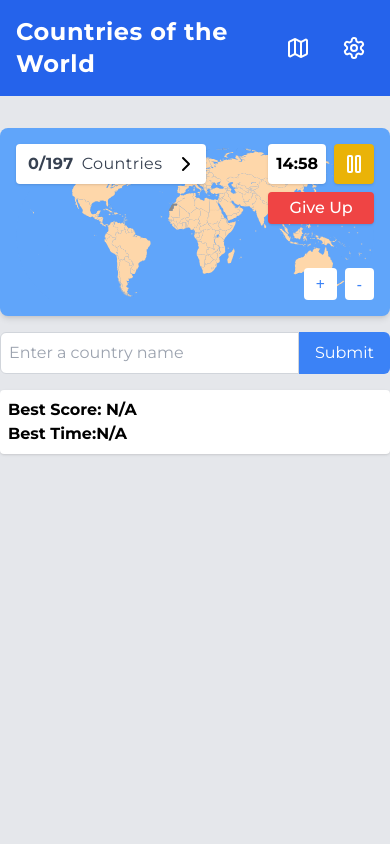
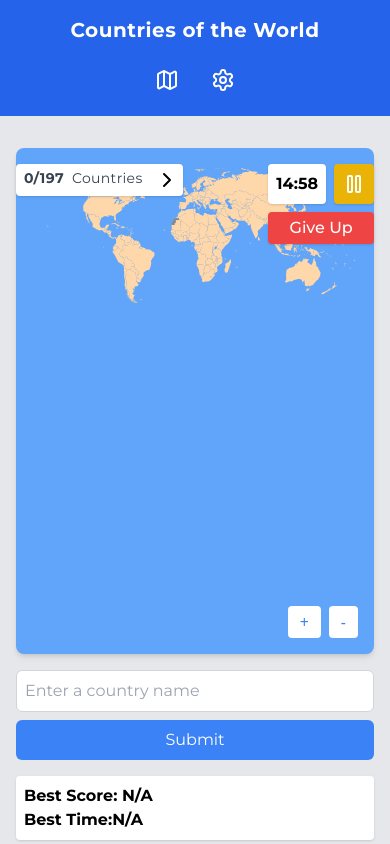
Before and after one commit to LuizFelipeBarbosa/countries-game, a React (Vite) app: page / in a window 390 px wide. Both pictures are taken after a click on the button "Start Game". Built offline with nearby package versions, Linux system fonts and the light colour scheme.

Commit message:
Improve mobile responsiveness

```diff
--- a/src/App.jsx
+++ b/src/App.jsx
@@ -11,12 +11,12 @@ import { setItem, getItem } from "./utils/storage";
 import { CONTINENTS, TOTAL_COUNTRIES } from "./constants/continents";
 
 const NavBar = () => (
-	<nav className="bg-blue-600 p-4 text-white">
-		<div className="container mx-auto flex justify-between items-center">
-			<h1 className="text-2xl font-bold font-montserrat tracking-wide">
-				Countries of the World
-			</h1>
-			<div className="flex space-x-4">
+        <nav className="bg-blue-600 p-4 text-white">
+                <div className="container mx-auto flex flex-col sm:flex-row justify-between items-center">
+                        <h1 className="text-xl sm:text-2xl font-bold font-montserrat tracking-wide">
+                                Countries of the World
+                        </h1>
+                        <div className="flex space-x-4 mt-4 sm:mt-0">
                                 <button
                                         className="p-2 hover:bg-blue-700 rounded"
                                         aria-label="Map"
@@ -248,7 +248,7 @@ const App = () => {
 	return (
 		<div className="min-h-screen bg-gray-200">
 			<NavBar />
-			<div className="container mx-auto mt-8 relative">
+<div className="container mx-auto mt-8 relative px-4">
 				<GameBoard
 					isBlurred={isPaused}
 					guessedCountries={guessedCountries}
--- a/src/components/CountryCounter.jsx
+++ b/src/components/CountryCounter.jsx
@@ -3,12 +3,12 @@ import { ChevronRight } from "lucide-react";
 import { CONTINENTS, TOTAL_COUNTRIES } from "../constants/continents";
 
 const CountryCounter = ({ count, isMenuDown, onToggleMenu }) => (
-	<div className="absolute top-4 left-4 bg-white p-2 rounded shadow">
-		<div className="flex gap-2">
-			<p className="pl-1 font-bold tracking-wide text-center text-gray-700 font-montserrat">
+        <div className="absolute top-4 left-4 bg-white p-1 sm:p-2 rounded shadow">
+                <div className="flex gap-2">
+                        <p className="pl-1 font-bold tracking-wide text-center text-gray-700 font-montserrat text-sm sm:text-base">
                                 {count[0]}/{TOTAL_COUNTRIES}
 			</p>
-			<p className="pr-1 tracking-wide text-center text-gray-700 font-montserrat">
+                        <p className="pr-1 tracking-wide text-center text-gray-700 font-montserrat text-sm sm:text-base">
 				Countries
 			</p>
 			<button onClick={onToggleMenu}>
--- a/src/components/CountryInput.jsx
+++ b/src/components/CountryInput.jsx
@@ -12,13 +12,13 @@ const CountryInput = ({ onSubmit, disabled, suggestions = [] }) => {
 	};
 
 return (
-		<form onSubmit={handleSubmit} className="mt-4 flex">
+<form onSubmit={handleSubmit} className="mt-4 flex flex-col sm:flex-row gap-2 sm:gap-0">
 <input
 type="text"
 value={inputValue}
 onChange={(e) => setInputValue(e.target.value)}
 placeholder="Enter a country name"
-                                className="flex-grow p-2 border border-gray-300 rounded-l-md focus:outline-none focus:ring-2 focus:ring-blue-500 font-montserrat"
+className="flex-grow p-2 border border-gray-300 rounded-md sm:rounded-l-md sm:rounded-r-none focus:outline-none focus:ring-2 focus:ring-blue-500 font-montserrat"
 disabled={disabled}
 list="country-suggestions"
 />
@@ -29,7 +29,7 @@ const CountryInput = ({ onSubmit, disabled, suggestions = [] }) => {
 </datalist>
 <button
 type="submit"
-                                className="bg-blue-500 text-white px-4 py-2 rounded-r-md hover:bg-blue-600 focus:outline-none focus:ring-2 focus:ring-blue-500 font-montserrat"
+className="bg-blue-500 text-white px-4 py-2 rounded-md sm:rounded-l-none sm:rounded-r-md w-full sm:w-auto hover:bg-blue-600 focus:outline-none focus:ring-2 focus:ring-blue-500 font-montserrat"
 disabled={disabled}
 >
 Submit
--- a/src/components/EndGameOverlay.jsx
+++ b/src/components/EndGameOverlay.jsx
@@ -11,8 +11,8 @@ const EndGameOverlay = ({
         const seconds = (timeTaken % 60).toString().padStart(2, "0");
 
         return (
-                <div className="absolute inset-0 flex items-center justify-center bg-black bg-opacity-50 backdrop-blur-md">
-                        <div className="bg-white p-6 rounded-lg max-h-[80vh] w-80 sm:w-96 flex flex-col">
+<div className="absolute inset-0 flex items-center justify-center bg-black bg-opacity-50 backdrop-blur-md">
+<div className="bg-white p-6 rounded-lg max-h-[80vh] w-11/12 sm:w-96 flex flex-col">
                                 <h2 className="text-2xl font-bold mb-4 font-montserrat text-center">
                                         Game Over
                                 </h2>
--- a/src/components/GameBoard.jsx
+++ b/src/components/GameBoard.jsx
@@ -427,8 +427,8 @@ const GameBoard = ({
 		handleZoom(delta, e.clientX, e.clientY);
 	};
 
-	return (
-		<div className="relative w-full h-full">
+return (
+<div className="relative w-full h-[60vh] sm:h-[70vh]">
 			<div
 				className={`bg-blue-400 p-4 rounded-lg shadow-md relative w-full h-full overflow-hidden select-none transition-opacity duration-500 ${
 					isBlurred ? "opacity-50" : "opacity-100"
--- a/src/components/StartOverlay.jsx
+++ b/src/components/StartOverlay.jsx
@@ -1,9 +1,9 @@
 const StartOverlay = ({ onStart, gameDuration, onDurationChange }) => {
         const durations = [5, 10, 15];
 
-        return (
-                <div className="absolute rounded-lg inset-0 flex items-center justify-center bg-black bg-opacity-50 backdrop-blur-md">
-                        <div className="flex flex-col items-center gap-4">
+return (
+<div className="absolute rounded-lg inset-0 flex items-center justify-center bg-black bg-opacity-50 backdrop-blur-md">
+<div className="flex flex-col items-center gap-4 w-11/12 max-w-xs">
                                 <label className="text-white font-montserrat">Select Duration:</label>
                                 <select
                                         value={gameDuration}
```
Lines whose indentation alone changed are shown as unchanged.
